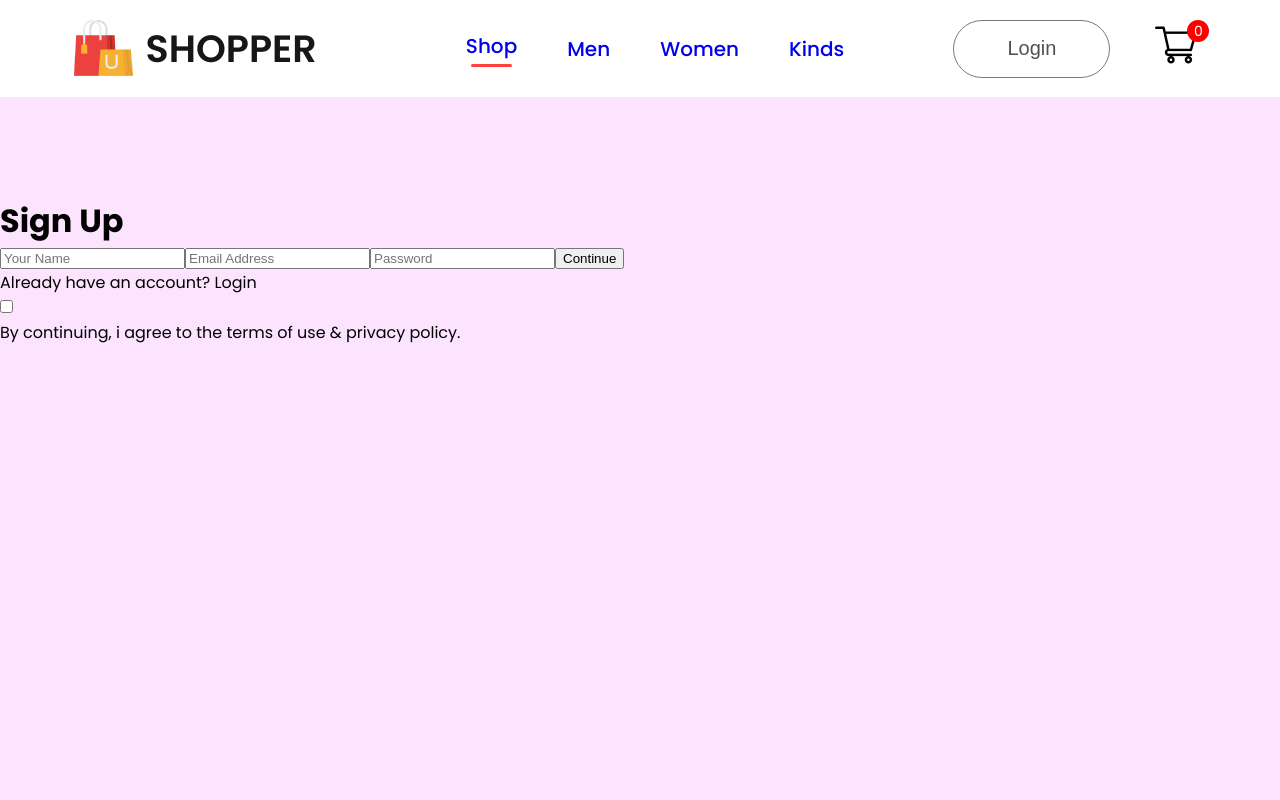
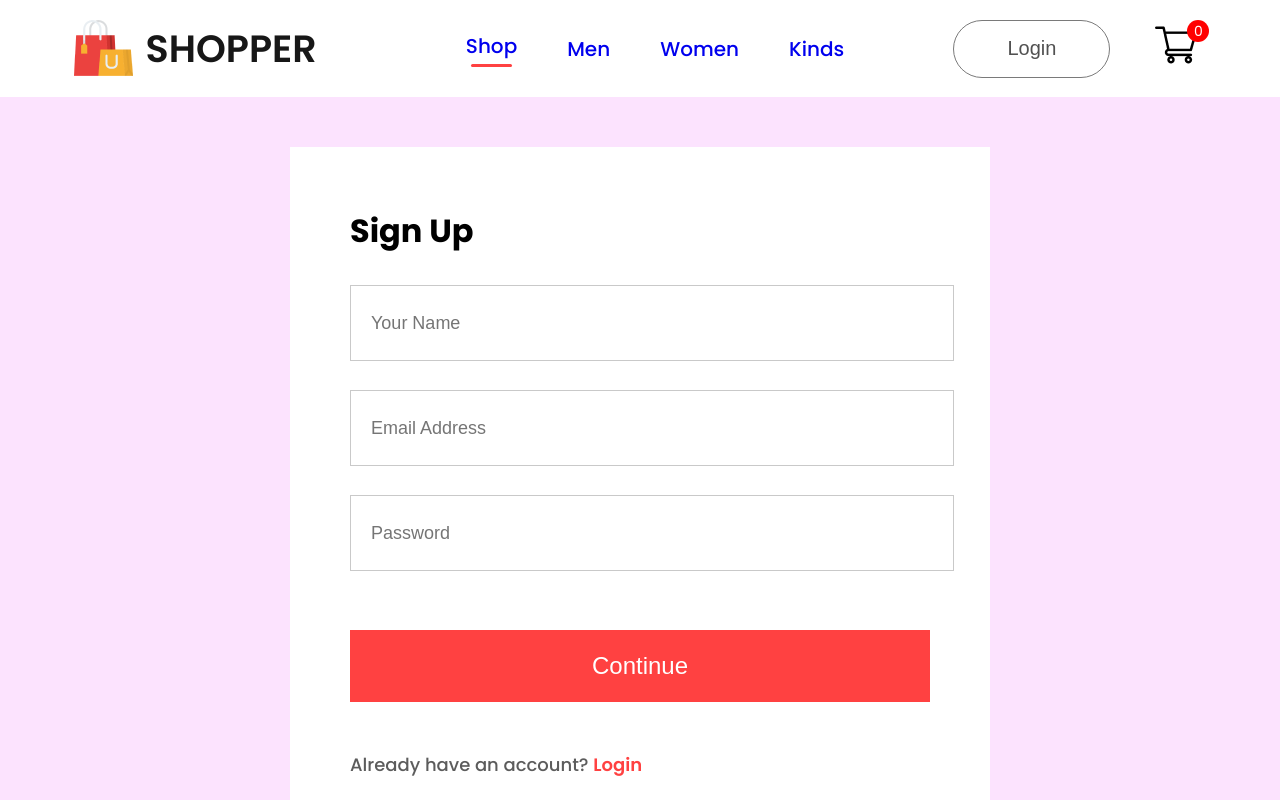
Before and after one commit to DilshaniNK/E-commerce_Web_Site, a React (Create React App) app in the folder frontend/: page /login in a window 1280 px wide. Shown: the top 800 px of the page. Built offline with nearby package versions, Linux system fonts and the light colour scheme; a web font is replaced by a local one.

Commit message:
create logingsignup page

```diff
--- a/frontend/src/Pages/CSS/LoginSignUp.css
+++ b/frontend/src/Pages/CSS/LoginSignUp.css
@@ -2,8 +2,71 @@
     width: 100%;
     height: 80vh;
     background: #fce3fe;
-    padding-top: 100px;
+    padding-top: 50px;
+    padding-bottom: 200px;
+
 }
 .loginsignup-container{
+    width: 580px;
+    height: 600px;
+    background: white;
+    margin: auto;
+    padding: 40px 60px;
 
 }
+.loginsignup-container h1{
+    margin: 20px 0px;
+}
+.loginsignup-fields{
+    display: flex;
+    flex-direction: column;
+    gap: 29px;
+    margin-top: 30px;
+    height: 80vh;
+
+}
+.loginsignup-fields input{
+    height: 72px;
+    width: 100%;
+    padding-left: 20px;
+    border: 1px solid #c9c9c9;
+    outline: none;
+    color: #5c5c5c;
+    font-size: 18px;
+
+}
+.loginsignup-container button{
+    width: 580px;
+    height: 72px;
+    color: white;
+    background: #ff4141;
+    margin-top: 30px;
+    border: none;
+    font-size: 24px;
+    font-weight: 500;
+    cursor: pointer;
+
+}
+.loginsignup-login{
+    margin-top: 20px;
+    color: #5c5c5c;
+    font-size: 18px;
+    font-weight: 500;
+
+}
+.loginsignup-login span{
+    color: #ff4141;
+    font-weight: 600;
+}
+.loginsignup-agree{
+    display: flex;
+    align-items: center;
+    margin-top: 5px;
+    gap: 20px;
+    color: #5c5c5c;
+    font-size: 18px;
+    font-weight: 500;
+}
+.loginsignup-agree input{
+    width: 20px;
+}
```
